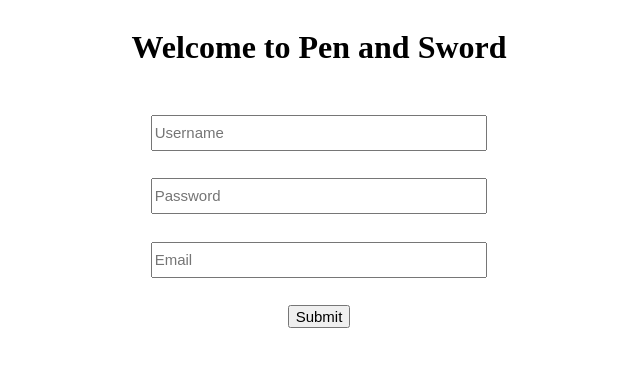
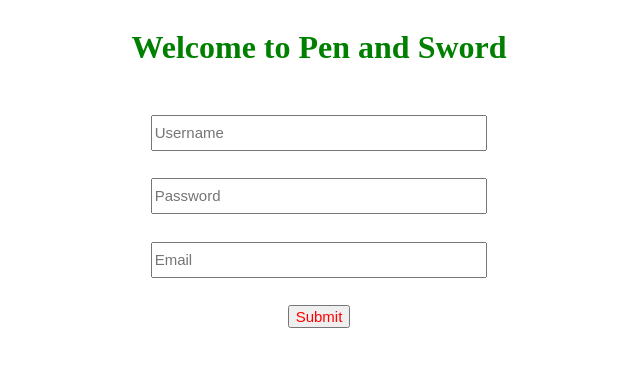
Before and after one commit to ShivanPatel2025/pen-and-sword-game, a website: page register_test.html in a window 1280 px wide. Shown: the whole page, without its empty margins (321-961 px from the left). Drawn offline with Linux system fonts and the light colour scheme.

Commit message:
Update style.css

```diff
--- a/style.css
+++ b/style.css
@@ -10,15 +10,18 @@
     margin: 0 auto;
     width: 40%;
     align-items: center;
+    color:green;
 }
 .register input {
     width: 65%;
     line-height: 2;
     font-size: 15px;
+    color:blue;
 }
 
 .register button{
     font-size: 15px;
     width: fit-content;
+    color:red;
 
 }
```
